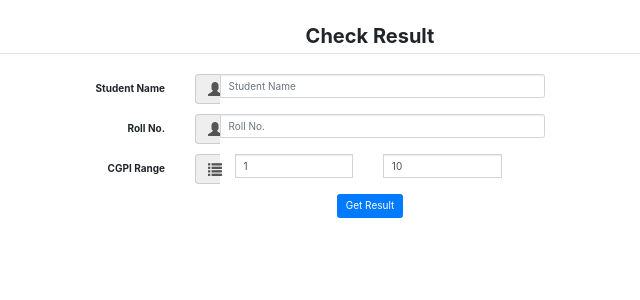
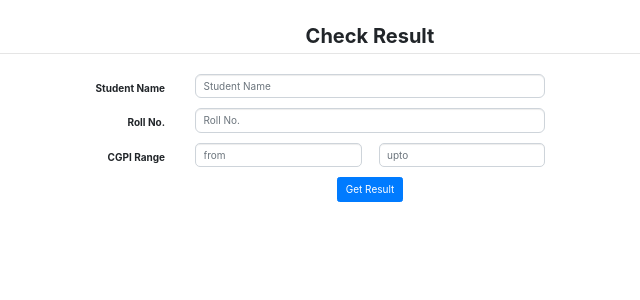
Before and after one commit to rohithill/nithp, a Flask app: page /result/ in a window 1280 px wide. Shown: the part 62-362 px from the top of the page, without its empty margins (270-910 px from the left). Run offline with Flask 2, Linux system fonts and the light colour scheme; some libraries are stand-ins or nearby versions.

Commit message:
removed unwanted html code but simplex's code is still commented, In case you don't like this html page you can reject pull request and uncomment your code

```diff
--- a/nith_result/templates/nith_result/home.html
+++ b/nith_result/templates/nith_result/home.html
@@ -7,8 +7,7 @@
       <label class="col-md-4 control-label">Student Name</label>
       <div class="col-md-4 inputGroupContainer">
         <div class="input-group">
-          <span class="input-group-addon"><i class="glyphicon glyphicon-user"></i></span>
-          <input  name="name" placeholder="Student Name" class="form-control"  type="text">
+          <input  name="name"  style="border-radius:6px" placeholder="Student Name" class="form-control"  type="text">
         </div>
       </div>
     </div>
@@ -16,23 +15,17 @@
       <label class="col-md-4 control-label">Roll No.</label>
       <div class="col-md-4 inputGroupContainer">
         <div class="input-group">
-          <span class="input-group-addon"><i class="glyphicon glyphicon-user"></i></span>
-          <input  name="roll" id="roll" placeholder="Roll No." class="form-control"  type="text">
+          <input style="border-radius:6px" name="roll" id="roll" placeholder="Roll No." class="form-control"  type="text">
         </div>
       </div>
     </div>
     <div class="form-group">
       <label class="col-md-4 control-label">CGPI Range</label>
-      <div class="col-md-5 inputGroupContainer">
+      <div class="col-md-4 inputGroupContainer">
         <div class="input-group">
-          <!-- <div class="col-md-1"></div> -->
-          <span class="input-group-addon"><i class="glyphicon glyphicon-list"></i></span>
-          <div class="col-md-4" style="width: 20%;">
-            <input name="cgpi_from" value="1" class="form-control" min="0" max="10"  type="number" step="0.01">
-          </div>
-          <div class="col-md-4" style="width: 20%;">
-            <input  name="cgpi_to" value="10" class="form-control" min="0" max="10"  type="number" step="0.01">
-          </div>
+            <input style="border-radius:5px; width: 47%;" name="cgpi_from" placeholder="from" class="form-control" min="1" max="10"  type="number" step="0.01">
+            <input style="border-radius:5px; width: 2%;visibility: hidden;" name="cgpi_from" value="1" class="form-control" min="1" max="10"  type="number" step="0.01">
+            <input style="border-radius:5px; width: 47%;" name="cgpi_from" placeholder="upto" class="form-control" min="1" max="10"  type="number" step="0.01">
         </div>
       </div>
     </div>
```
